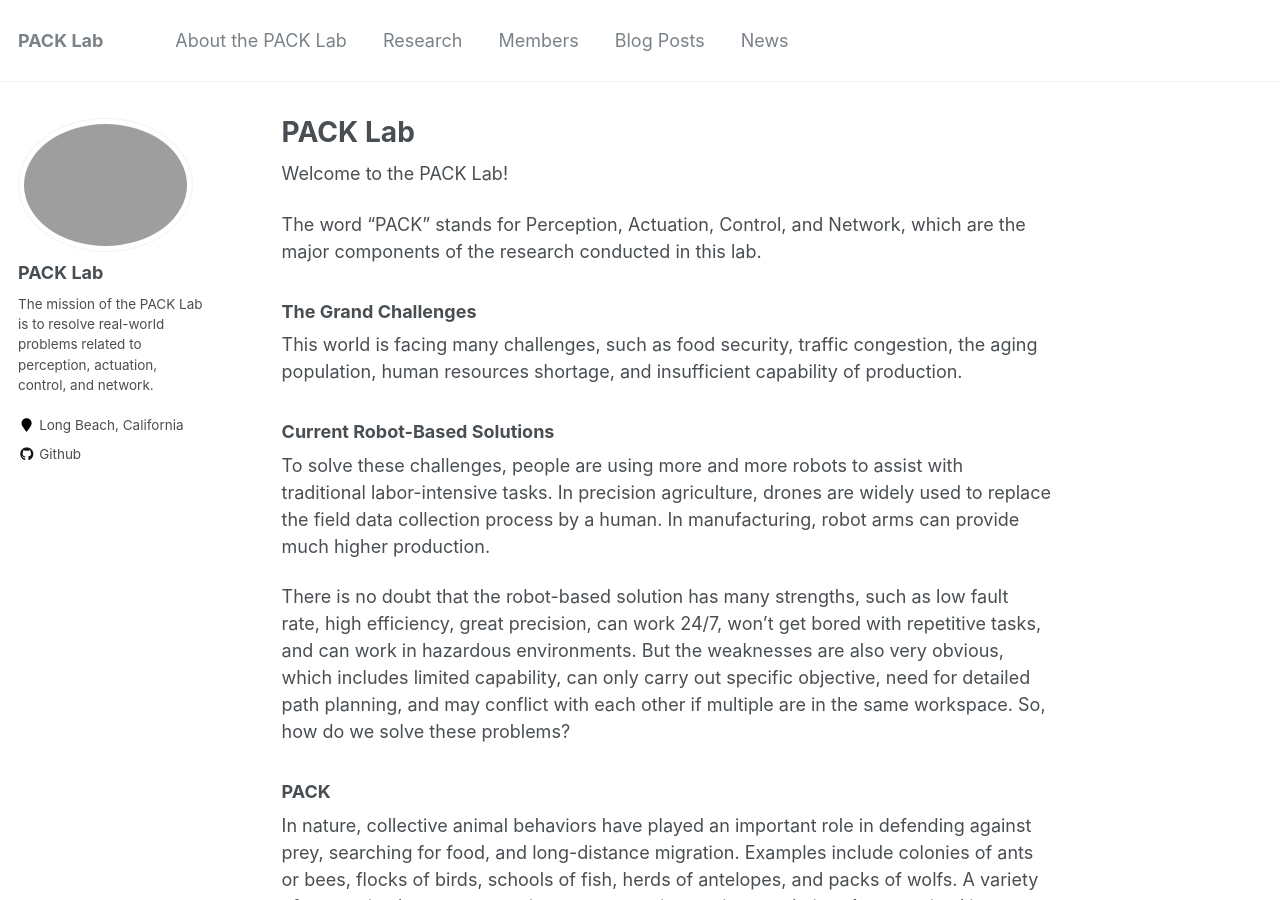
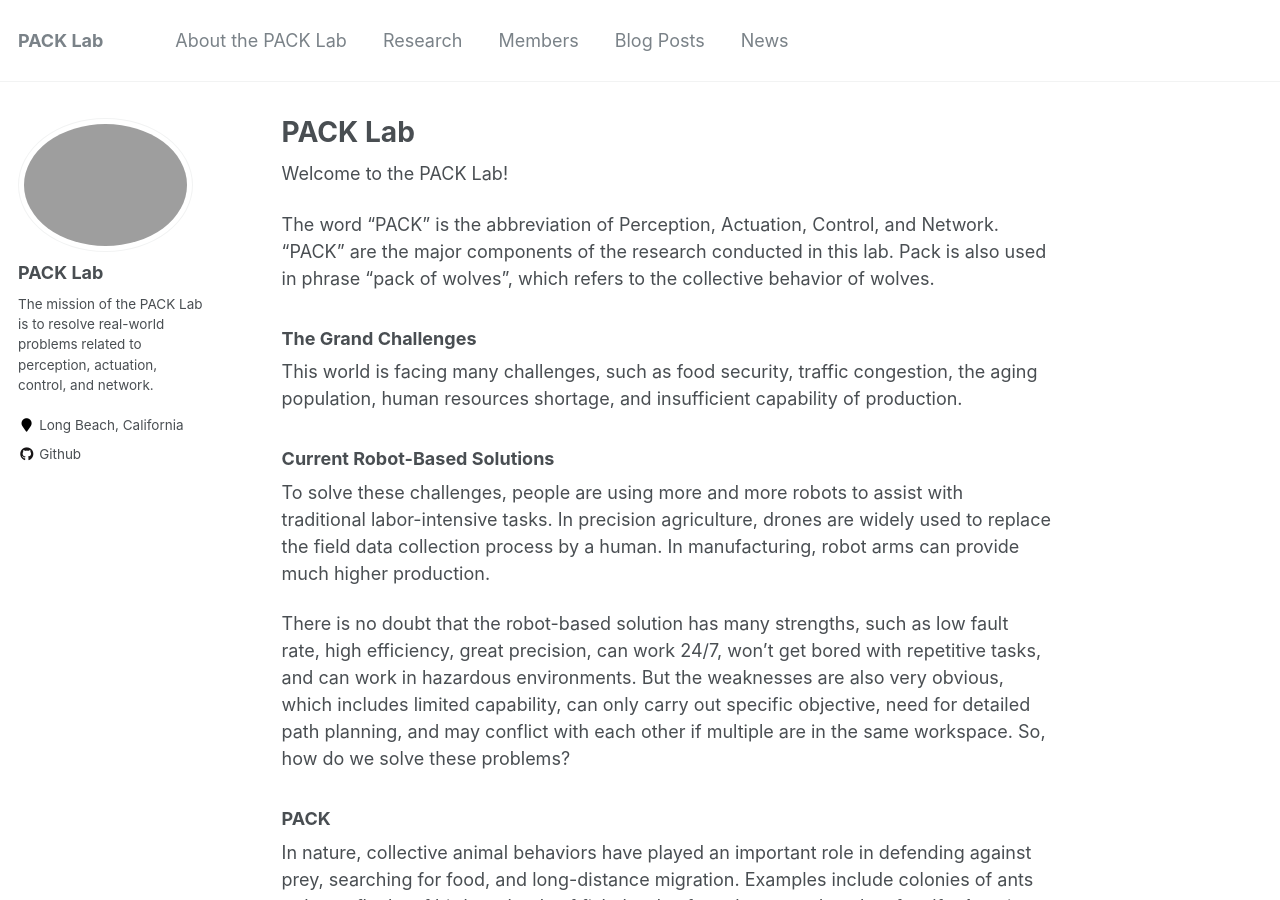
Before and after one commit to pack-lab/pack-lab.github.io, a Jekyll site: the page built from _pages/about.md, in a window 1280 px wide and 900 px high. Built offline with Jekyll 4.4.1, drawn with Linux system fonts in a browser that asks for light colours; some of the changed text lies outside the part shown.

Commit message:
Update about.md

```diff
--- a/_pages/about.md
+++ b/_pages/about.md
@@ -10,7 +10,7 @@ redirect_from:
 
 Welcome to the PACK Lab!
 
-The word "PACK" stands for Perception, Actuation, Control, and Network, which are the major components of the research conducted in this lab.
+The word "PACK" is the abbreviation of Perception, Actuation, Control, and Network. "PACK" are the major components of the research conducted in this lab. Pack is also used in phrase "pack of wolves", which refers to the collective behavior of wolves.
 
 ### The Grand Challenges
 This world is facing many challenges, such as food security, traffic congestion, the aging population, human resources shortage, and insufficient capability of production.
@@ -29,7 +29,7 @@ Inspired by the collective animal behaviors in nature, people realized that comm
 
 Each agent can be a robot, ground vehicle, spaceship, satellite, aerial vehicle, submarine, water surface vessel, etc. Compared to single-agent systems, multi-agent systems have many advantages, such as flexibility, efficiency, robustness, affordability, and improved operational capability.
 
-The lab is named "PACK," which not only stands for perception, actuation, control, and network but also stands for collaboration like a pack of wolves.
+<!-- The lab is named "PACK," which not only stands for perception, actuation, control, and network but also stands for collaboration like a pack of wolves. -->
 
 ### Location
 ECS-215A
```
